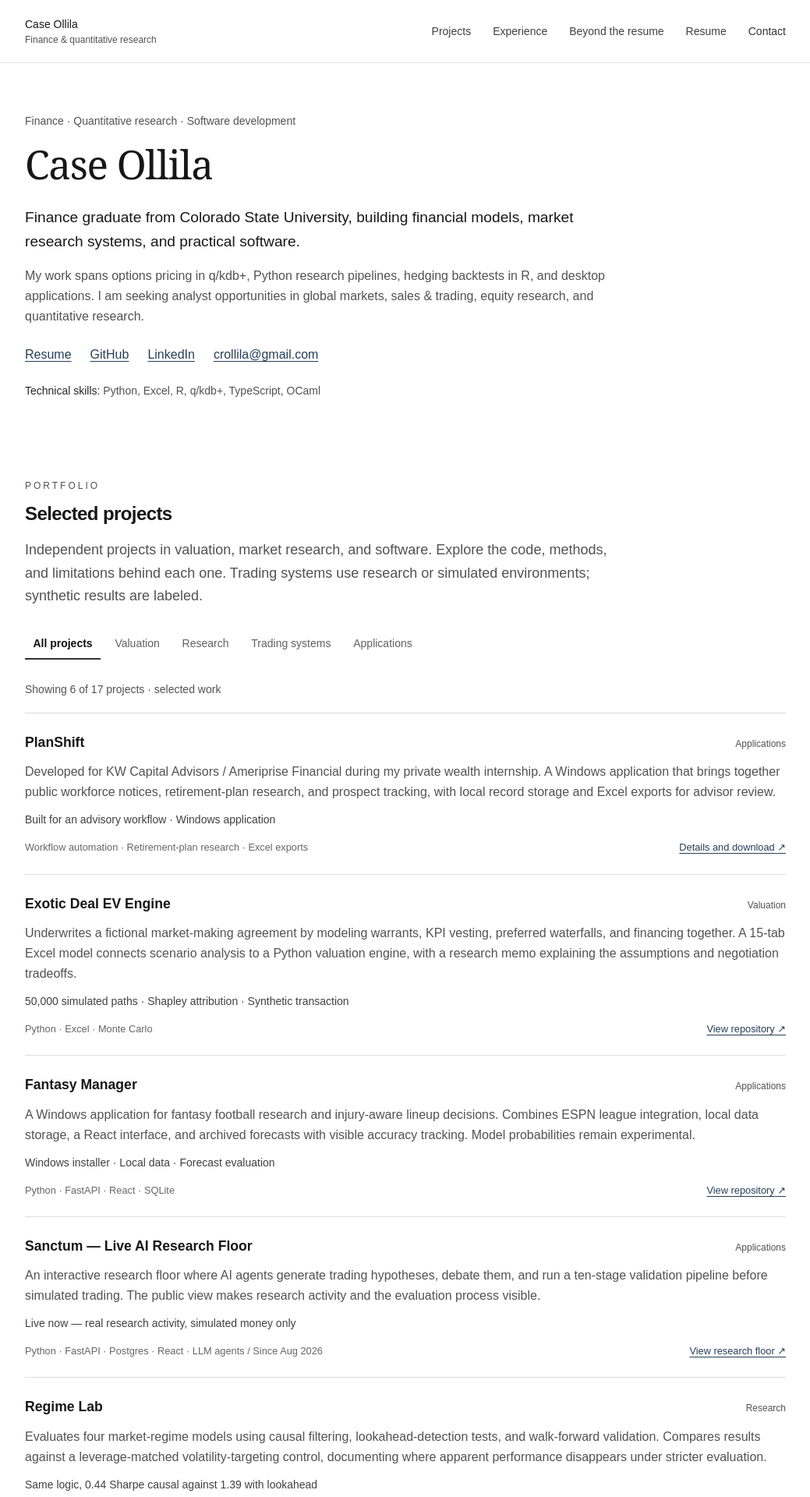
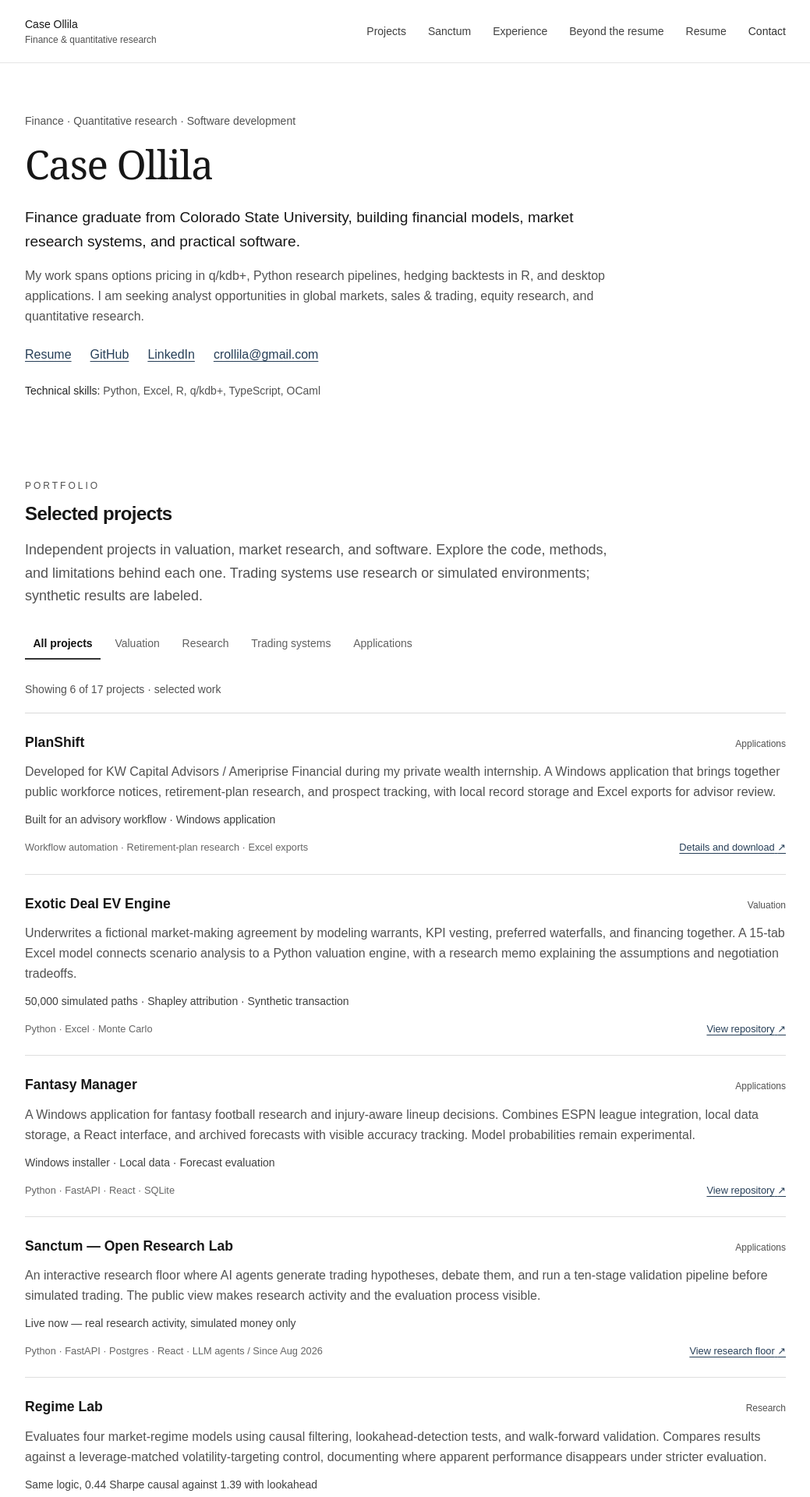
Before and after one commit to crollila/exaltedcapital, a React (Vite) app: page / in a window 1280 px wide. Shown: the top 1920 px of the page at 78% size, without its empty margins (120-1159 px from the left). Built offline with nearby package versions, Linux system fonts and the light colour scheme.

Commit message:
Link portfolio navigation to Sanctum research introduction

```diff
--- a/src/App.tsx
+++ b/src/App.tsx
@@ -12,7 +12,7 @@ const LINKS = {
   linkedin: "https://www.linkedin.com/in/caseollila/",
   youtube: "https://www.youtube.com/@ExaltedFortnite",
   resume: "/Case_Ollila_Resume.pdf",
-  sanctum: "https://sanctum.exaltedcapital.com/public-floor",
+  sanctum: "https://sanctum.exaltedcapital.com/sanctum",
 };
 
 export default function App() {
@@ -77,7 +77,7 @@ function PlanShiftDownload() {
 
 function Header() {
   const [open, setOpen] = useState(false);
-  const nav = [{ label: "Projects", href: "#work" }, { label: "Experience", href: "#experience" }, { label: "Beyond the resume", href: "#beyond" }, { label: "Resume", href: LINKS.resume }];
+  const nav = [{ label: "Projects", href: "#work" }, { label: "Sanctum", href: LINKS.sanctum }, { label: "Experience", href: "#experience" }, { label: "Beyond the resume", href: "#beyond" }, { label: "Resume", href: LINKS.resume }];
   return (
     <header className="sticky top-0 z-50 border-b border-neutral-200 bg-white backdrop-blur">
       <div className="mx-auto flex h-20 max-w-5xl items-center justify-between gap-4 px-4 md:px-6">
@@ -194,7 +194,7 @@ const PROJECTS: Project[] = [
     href: "https://github.com/crollila/fantasy-manager", icon: <Boxes size={18} />,
   },
   {
-    title: "Sanctum — Live AI Research Floor",
+    title: "Sanctum — Open Research Lab",
     blurb:
       "An interactive research floor where AI agents generate trading hypotheses, debate them, and run a ten-stage validation pipeline before simulated trading. The public view makes research activity and the evaluation process visible.",
     highlight: "Live now — real research activity, simulated money only",
```
